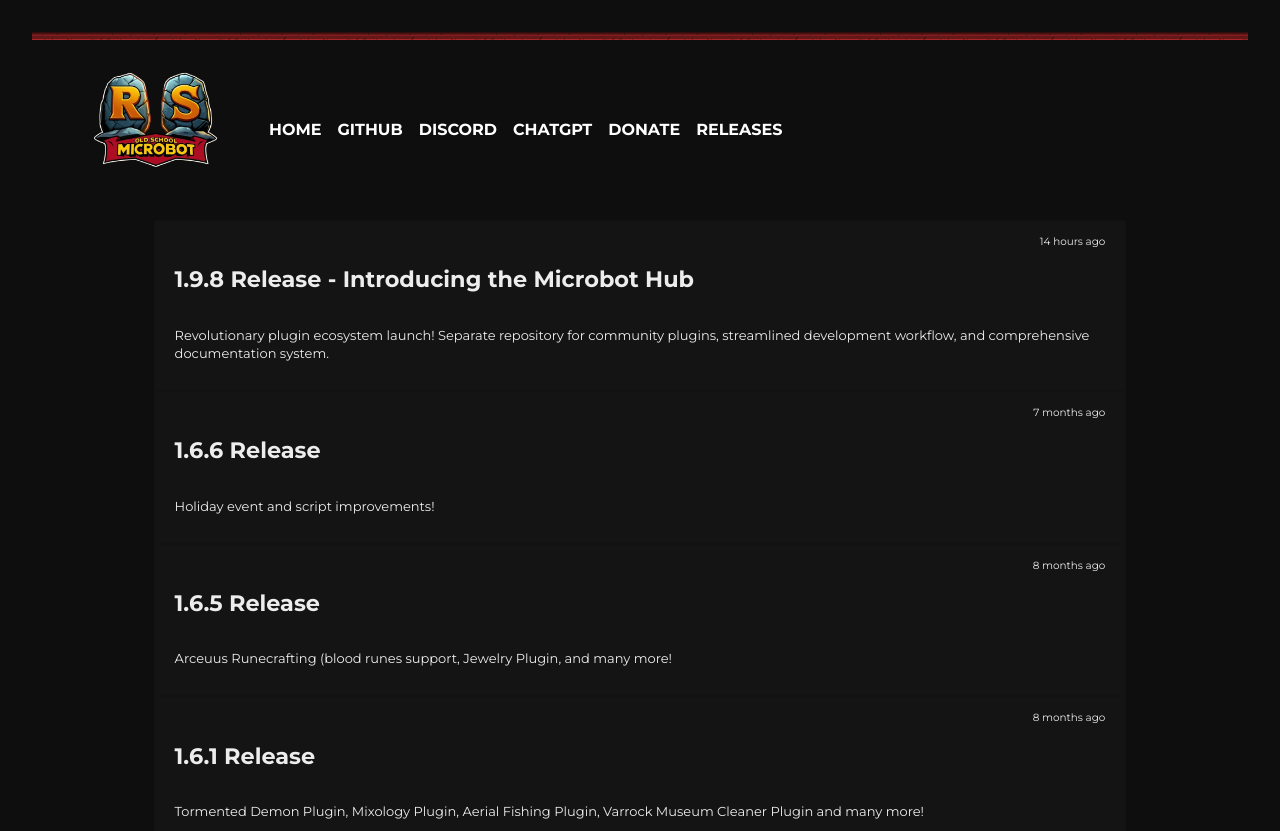
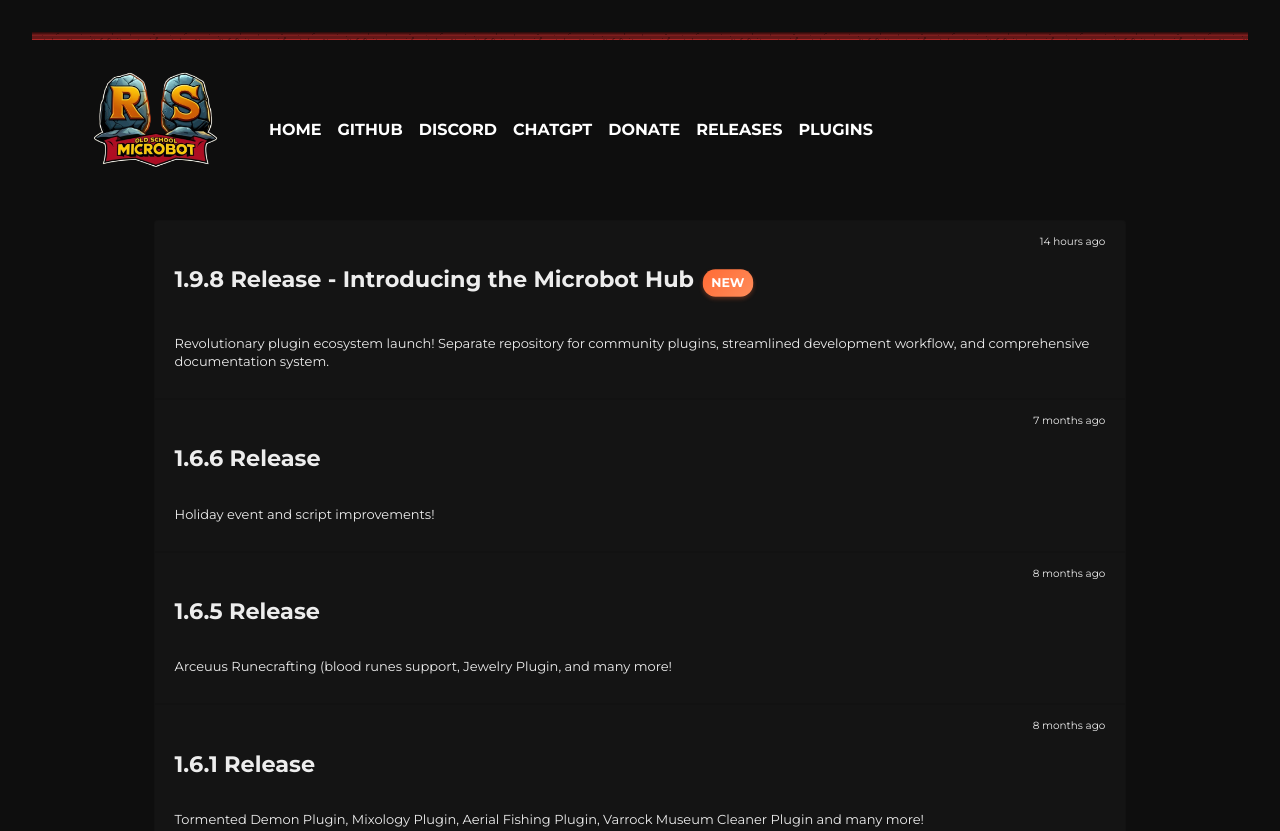
Before and after one commit to freedarwuin/Microbot-Landing-Page, a plain HTML site: page releases.html in a window 1280 px wide. Shown: the top 831 px of the page. Drawn offline with Linux system fonts and the light colour scheme.

Commit message:
chore: add "NEW" badge for recent releases in navigation and releases list

```diff
--- a/releases.html
+++ b/releases.html
@@ -68,6 +68,9 @@
                     <li class="nav-item">
                         <a class="nav-link" href="#">Releases</a>
                     </li>
+                    <li class="nav-item">
+                        <a class="nav-link" href="plugins.html">Plugins</a>
+                    </li>
                 </ul>
             </div>
 
@@ -124,6 +127,25 @@
         width: 80%;
         max-width: 1000px;
     }
+
+    .new-pill {
+        display: inline-block;
+        background: linear-gradient(135deg, #ff6b35, #ff8c5a);
+        color: white;
+        font-size: 12px;
+        font-weight: bold;
+        padding: 4px 8px;
+        border-radius: 12px;
+        margin-left: 10px;
+        box-shadow: 0 2px 4px rgba(255, 107, 53, 0.3);
+        animation: pulse 2s infinite;
+    }
+
+    @keyframes pulse {
+        0% { transform: scale(1); }
+        50% { transform: scale(1.05); }
+        100% { transform: scale(1); }
+    }
 </style>
 
 <script async=false defer=false async src="libraries/timeago/index.js"></script>
@@ -135,11 +157,21 @@
         const listGroup = document.querySelector('.list-group')
 
         for (const release of releases) {
+            // Check if release is within the past 7 days
+            const releaseDate = new Date(release.date)
+            const currentDate = new Date()
+            const timeDiff = currentDate.getTime() - releaseDate.getTime()
+            const daysDiff = Math.ceil(timeDiff / (1000 * 3600 * 24))
+            const isNew = daysDiff <= 7
+
+            // Create the new pill if the release is new
+            const newPill = isNew ? '<span class="new-pill">NEW</span>' : ''
+
             listGroup.innerHTML += `
         <a class="list-group-item list-group-item-action flex-column align-items-start" activeclassname="active"
            href="releases/${release.version}.html">
             <div class="d-flex w-100 justify-content-between">
-                <h5 class="mb-1">${release.title}</h5>
+                <h5 class="mb-1">${release.title}${newPill}</h5>
                 <small class="text-muted">${format(release.date)}</small>
             </div>
             <p class="mb-1 text-muted">${release.content}</p>
```
Also changed, not shown: index.html (+58 -1 lines).
